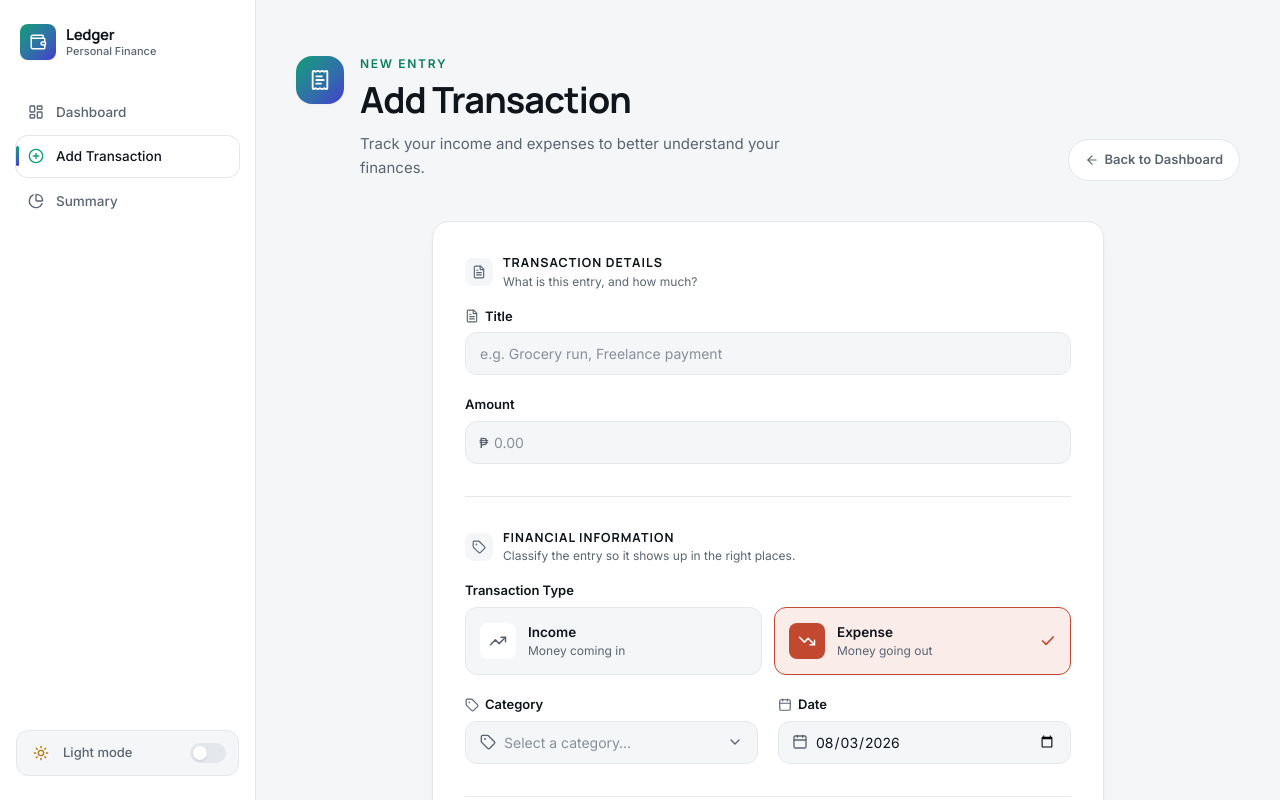
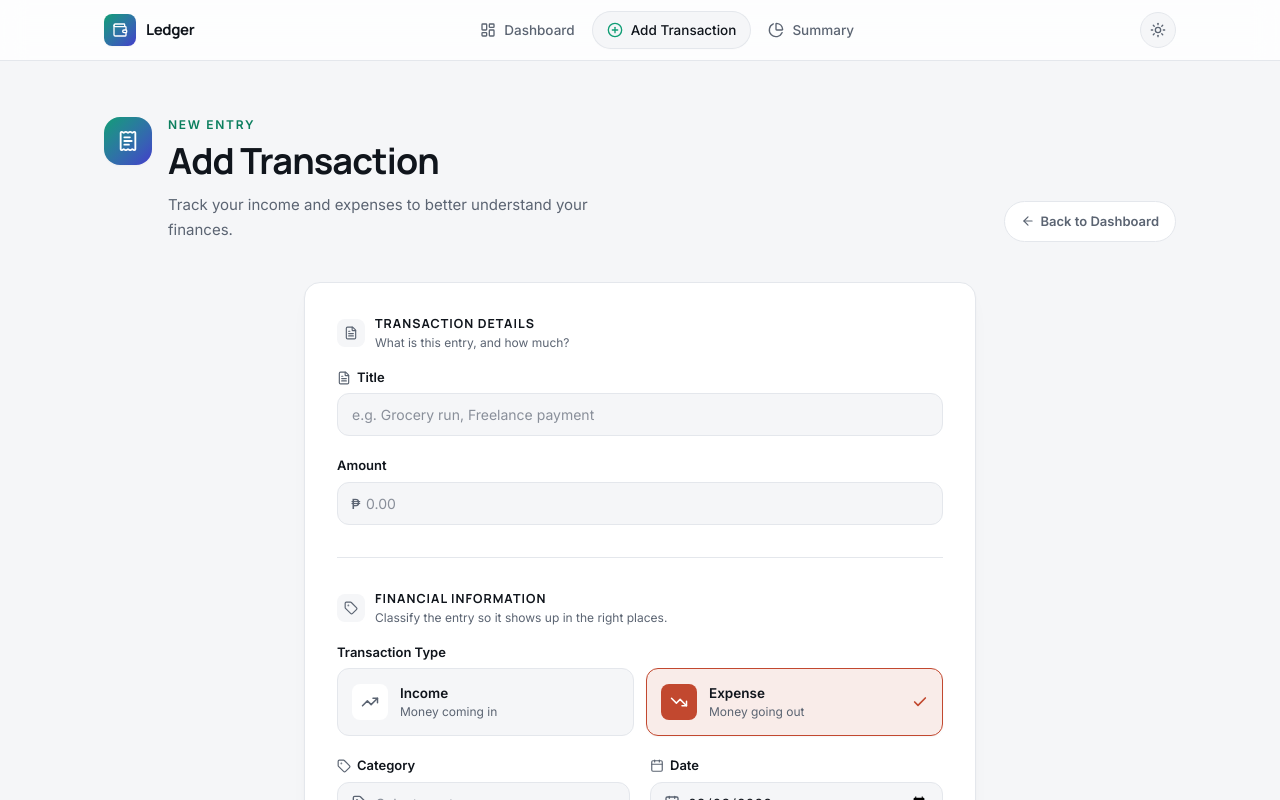
Before and after one commit to YuanG14/midterm-project-webdvt, a React (Vite) app: page /add in a window 1280 px wide. Shown: the top 800 px of the page. Built offline with nearby package versions, Linux system fonts and the light colour scheme.

Commit message:
feat: refactor layout and navigation components for improved structure and mobile responsiveness

```diff
--- a/src/components/Layout.jsx
+++ b/src/components/Layout.jsx
@@ -1,11 +1,11 @@
 import { Outlet } from "react-router-dom";
-import Sidebar from "./Sidebar";
+import Navbar from "./Navbar";
 
 function Layout() {
   return (
     <div className="min-h-screen bg-[var(--color-canvas)]">
-      <Sidebar />
-      <main className="mx-auto max-w-6xl px-5 py-10 sm:px-8 sm:py-14 lg:ml-64 lg:px-10">
+      <Navbar />
+      <main className="mx-auto max-w-6xl px-5 py-10 sm:px-8 sm:py-14 lg:px-10">
         <Outlet />
       </main>
     </div>
--- a/src/components/NavItem.jsx
+++ b/src/components/NavItem.jsx
@@ -1,48 +1,66 @@
 import { NavLink } from "react-router-dom";
 
 /**
- * Single sidebar navigation link.
- * Purely presentational — all routing behavior comes from React Router's
- * NavLink, so active-state detection still follows normal route matching.
+ * Single navigation link. Two visual variants:
+ * - "pill": compact rounded pill, used in the horizontal desktop/tablet bar
+ * - "block": full-width row with a left accent bar, used in the mobile
+ *   dropdown menu
+ * Routing/active-state detection comes entirely from React Router's NavLink.
  */
-function NavItem({ to, label, icon: Icon, end, onClick }) {
+function NavItem({ to, label, icon: Icon, end, onClick, variant = "pill" }) {
+  if (variant === "block") {
+    return (
+      <NavLink
+        to={to}
+        end={end}
+        onClick={onClick}
+        className={({ isActive }) =>
+          `group relative flex items-center gap-3 rounded-xl px-3.5 py-2.5 text-[14px] font-medium transition-all duration-200 ${
+            isActive
+              ? "bg-[var(--color-canvas)] text-[var(--color-ink)] ring-1 ring-[var(--color-border-soft)]"
+              : "text-[var(--color-ink-soft)] hover:bg-[var(--color-canvas)] hover:text-[var(--color-ink)]"
+          }`
+        }
+      >
+        {({ isActive }) => (
+          <>
+            <span
+              aria-hidden="true"
+              className={`absolute left-0 top-1/2 h-5 w-[3px] -translate-y-1/2 rounded-full bg-gradient-to-b from-[var(--color-primary)] to-[var(--color-accent)] transition-opacity duration-200 ${
+                isActive ? "opacity-100" : "opacity-0"
+              }`}
+            />
+            <Icon
+              className={`h-4 w-4 shrink-0 ${isActive ? "text-[var(--color-primary)]" : "text-[var(--color-ink-soft)] group-hover:text-[var(--color-ink)]"}`}
+              strokeWidth={2}
+            />
+            <span>{label}</span>
+          </>
+        )}
+      </NavLink>
+    );
+  }
+
   return (
     <NavLink
       to={to}
       end={end}
       onClick={onClick}
       className={({ isActive }) =>
-        `group relative flex items-center gap-3 rounded-xl px-3 py-2.5 text-[13.5px] font-medium transition-all duration-200 ${
+        `flex items-center gap-2 rounded-full px-3.5 py-2 text-[13.5px] font-medium transition-all duration-200 ${
           isActive
-            ? "text-[var(--color-ink)]"
+            ? "bg-[var(--color-canvas)] text-[var(--color-ink)] shadow-[var(--shadow-xs)] ring-1 ring-[var(--color-border-soft)]"
             : "text-[var(--color-ink-soft)] hover:bg-[var(--color-canvas)] hover:text-[var(--color-ink)]"
         }`
       }
     >
       {({ isActive }) => (
         <>
-          {/* Active background, cross-fades in/out rather than snapping */}
-          <span
-            aria-hidden="true"
-            className={`absolute inset-0 rounded-xl bg-[var(--color-surface)] shadow-[var(--shadow-xs)] ring-1 ring-[var(--color-border-soft)] transition-opacity duration-200 ease-[var(--ease-premium)] ${
-              isActive ? "opacity-100" : "opacity-0"
-            }`}
-          />
-          {/* Accent bar — the clear "you are here" marker */}
-          <span
-            aria-hidden="true"
-            className={`absolute left-0 top-1/2 h-5 w-[3px] -translate-y-1/2 rounded-full bg-gradient-to-b from-[var(--color-primary)] to-[var(--color-accent)] transition-all duration-200 ease-[var(--ease-premium)] ${
-              isActive ? "opacity-100" : "opacity-0"
-            }`}
-          />
-
           <Icon
-            className={`relative h-4 w-4 shrink-0 transition-colors duration-200 ${
-              isActive ? "text-[var(--color-primary)]" : "text-[var(--color-ink-soft)] group-hover:text-[var(--color-ink)]"
-            }`}
+            className={`h-4 w-4 shrink-0 ${isActive ? "text-[var(--color-primary)]" : ""}`}
             strokeWidth={2}
           />
-          <span className="relative">{label}</span>
+          <span>{label}</span>
         </>
       )}
     </NavLink>
--- a/src/components/Navbar.jsx
+++ b/src/components/Navbar.jsx
@@ -1,7 +1,8 @@
-import { useState } from "react";
-import { NavLink } from "react-router-dom";
-import { LayoutDashboard, PlusCircle, PieChart, Wallet, Menu, X, Sun, Moon } from "lucide-react";
-import { useTheme } from "../context/ThemeContext";
+import { useEffect, useState } from "react";
+import { useLocation } from "react-router-dom";
+import { LayoutDashboard, Menu, PieChart, PlusCircle, Wallet, X } from "lucide-react";
+import NavItem from "./NavItem";
+import ThemeToggle from "./ThemeToggle";
 
 const links = [
   { to: "/", label: "Dashboard", icon: LayoutDashboard, end: true },
@@ -9,107 +10,73 @@ const links = [
   { to: "/summary", label: "Summary", icon: PieChart },
 ];
 
-function ThemeToggle() {
-  const { theme, toggleTheme } = useTheme();
-  const isDark = theme === "dark";
-
+function BrandMark() {
   return (
-    <button
-      type="button"
-      onClick={toggleTheme}
-      role="switch"
-      aria-checked={isDark}
-      aria-label={isDark ? "Switch to light mode" : "Switch to dark mode"}
-      title={isDark ? "Switch to light mode" : "Switch to dark mode"}
-      className="group relative flex h-9 w-9 shrink-0 items-center justify-center overflow-hidden rounded-full border border-[var(--color-border-soft)] bg-[var(--color-canvas)] text-[var(--color-ink-soft)] transition-colors duration-200 hover:text-[var(--color-ink)] hover:shadow-sm focus-visible:outline-none focus-visible:ring-2 focus-visible:ring-[var(--color-primary)] focus-visible:ring-offset-2 focus-visible:ring-offset-[var(--color-surface)]"
-    >
-      <Sun
-        className={`absolute h-4 w-4 transition-all duration-300 ease-out ${
-          isDark ? "translate-y-6 rotate-90 opacity-0" : "translate-y-0 rotate-0 opacity-100"
-        }`}
-        strokeWidth={2}
-      />
-      <Moon
-        className={`absolute h-4 w-4 transition-all duration-300 ease-out ${
-          isDark ? "translate-y-0 rotate-0 opacity-100" : "-translate-y-6 -rotate-90 opacity-0"
-        }`}
-        strokeWidth={2}
-      />
-    </button>
+    <div className="flex items-center gap-2.5">
+      <div className="flex h-8 w-8 shrink-0 items-center justify-center rounded-lg bg-gradient-to-br from-[var(--color-primary)] to-[var(--color-accent)] shadow-[var(--shadow-xs)]">
+        <Wallet className="h-4 w-4 text-white" strokeWidth={2} />
+      </div>
+      <span className="font-display text-[15px] font-bold tracking-tight text-[var(--color-ink)]">
+        Ledger
+      </span>
+    </div>
   );
 }
 
 function Navbar() {
   const [open, setOpen] = useState(false);
+  const location = useLocation();
+
+  // Close the mobile menu automatically whenever the route changes.
+  useEffect(() => {
+    setOpen(false);
+  }, [location.pathname]);
 
   return (
     <header className="sticky top-0 z-20 border-b border-[var(--color-border-soft)] bg-[var(--color-surface)]/80 backdrop-blur-md">
-      <div className="mx-auto flex max-w-6xl items-center justify-between px-5 py-3.5 sm:px-8">
-        <div className="flex items-center gap-2.5">
-          <div className="flex h-8 w-8 items-center justify-center rounded-lg bg-gradient-to-br from-[var(--color-primary)] to-[var(--color-accent)]">
-            <Wallet className="h-4 w-4 text-white" strokeWidth={2} />
-          </div>
-          <span className="font-display text-[15px] font-bold tracking-tight text-[var(--color-ink)]">
-            Ledger
-          </span>
-        </div>
+      <div className="mx-auto flex max-w-6xl items-center justify-between px-5 py-3 sm:px-8 lg:px-10">
+        <BrandMark />
 
-        <nav className="hidden items-center gap-1 sm:flex">
-          {links.map(({ to, label, icon: Icon, end }) => (
-            <NavLink
-              key={to}
-              to={to}
-              end={end}
-              className={({ isActive }) =>
-                `flex items-center gap-1.5 rounded-full px-3.5 py-1.5 text-[13px] font-medium transition-all duration-200 ${
-                  isActive
-                    ? "bg-[var(--color-ink)] text-[var(--color-canvas)] shadow-sm"
-                    : "text-[var(--color-ink-soft)] hover:bg-[var(--color-canvas)] hover:text-[var(--color-ink)]"
-                }`
-              }
-            >
-              <Icon className="h-3.5 w-3.5" strokeWidth={2} />
-              {label}
-            </NavLink>
+        {/* Desktop / tablet: inline links */}
+        <nav className="hidden items-center gap-1 md:flex">
+          {links.map((link) => (
+            <NavItem key={link.to} {...link} />
           ))}
         </nav>
 
         <div className="flex items-center gap-2">
-          <ThemeToggle />
+          <div className="hidden md:block">
+            <ThemeToggle compact />
+          </div>
 
+          {/* Mobile: hamburger toggle */}
           <button
             type="button"
-            onClick={() => setOpen((v) => !v)}
-            className="flex h-9 w-9 items-center justify-center rounded-lg text-[var(--color-ink-soft)] hover:bg-[var(--color-canvas)] sm:hidden"
-            aria-label="Toggle menu"
+            onClick={() => setOpen((prev) => !prev)}
+            className="flex h-9 w-9 items-center justify-center rounded-lg text-[var(--color-ink-soft)] transition-colors hover:bg-[var(--color-canvas)] hover:text-[var(--color-ink)] md:hidden"
+            aria-label={open ? "Close navigation menu" : "Open navigation menu"}
+            aria-expanded={open}
           >
-            {open ? <X className="h-5 w-5" /> : <Menu className="h-5 w-5" />}
+            {open ? <X className="h-5 w-5" strokeWidth={2} /> : <Menu className="h-5 w-5" strokeWidth={2} />}
           </button>
         </div>
       </div>
 
-      {open && (
-        <nav className="flex flex-col gap-1 border-t border-[var(--color-border-soft)] px-5 py-3 sm:hidden">
-          {links.map(({ to, label, icon: Icon, end }) => (
-            <NavLink
-              key={to}
-              to={to}
-              end={end}
-              onClick={() => setOpen(false)}
-              className={({ isActive }) =>
-                `flex items-center gap-2.5 rounded-lg px-3 py-2 text-sm font-medium transition-colors ${
-                  isActive
-                    ? "bg-[var(--color-ink)] text-[var(--color-canvas)]"
-                    : "text-[var(--color-ink-soft)] hover:bg-[var(--color-canvas)]"
-                }`
-              }
-            >
-              <Icon className="h-4 w-4" strokeWidth={2} />
-              {label}
-            </NavLink>
+      {/* Mobile: dropdown panel, pushes content down rather than overlaying it */}
+      <div
+        className={`overflow-hidden transition-[max-height,opacity] duration-300 ease-[var(--ease-premium)] md:hidden ${
+          open ? "max-h-80 opacity-100" : "max-h-0 opacity-0"
+        }`}
+      >
+        <nav className="flex flex-col gap-1 border-t border-[var(--color-border-soft)] px-5 py-3 sm:px-8">
+          {links.map((link) => (
+            <NavItem key={link.to} {...link} variant="block" onClick={() => setOpen(false)} />
           ))}
+          <div className="mt-2 border-t border-[var(--color-border-soft)] pt-3">
+            <ThemeToggle />
+          </div>
         </nav>
-      )}
+      </div>
     </header>
   );
 }
```
